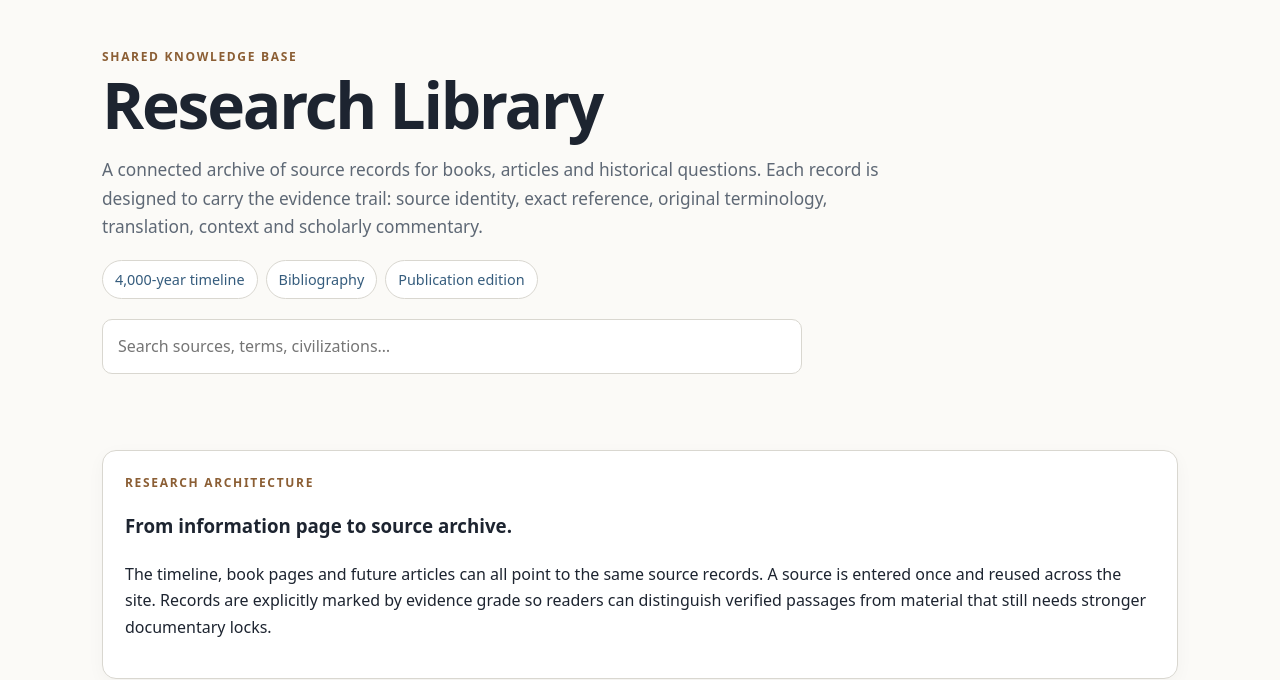
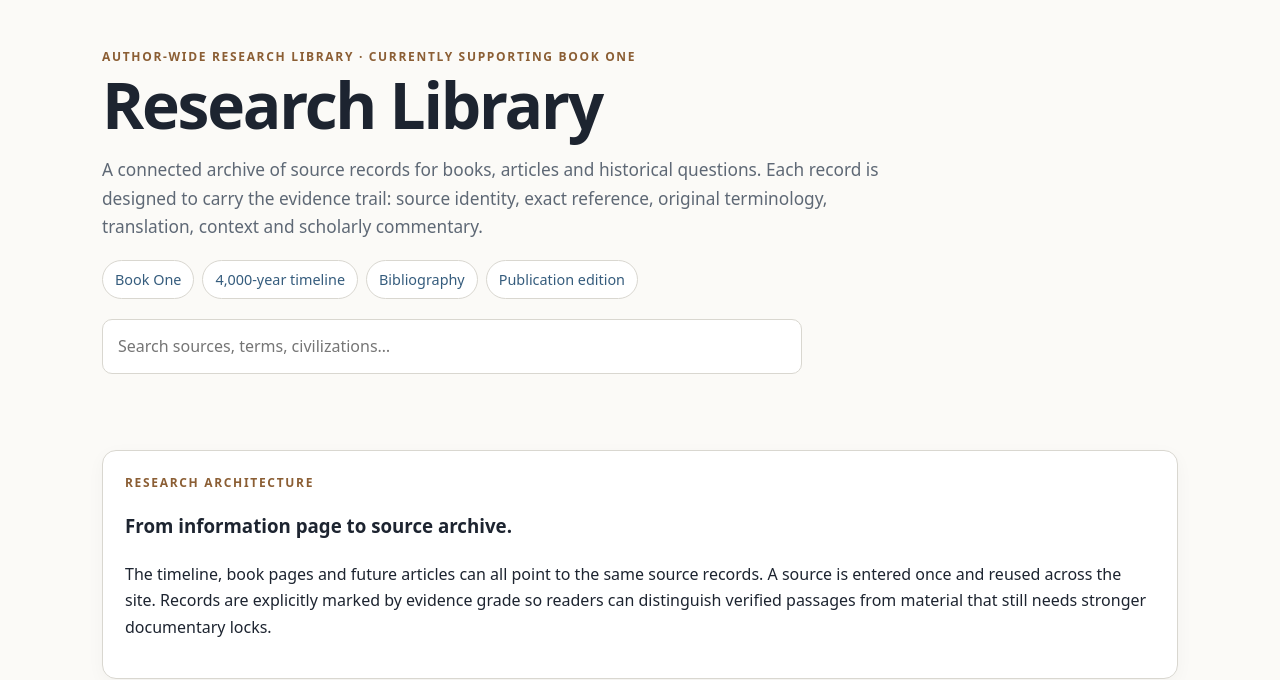
Before and after one commit to frankthewordsmith/frankthewordsmith.github.io, a plain HTML site: page research.html in a window 1280 px wide. Shown: the part 120-800 px from the top of the page. Drawn offline with Linux system fonts and the light colour scheme.

Commit message:
Clarify book-aware site architecture

```diff
--- a/research.html
+++ b/research.html
@@ -11,7 +11,7 @@
 
 <meta charset="utf-8"><meta name="viewport" content="width=device-width,initial-scale=1"><meta name="description" content="The FranktheWordsmith source-first research archive: primary texts, legal traditions, religious texts and scholarly references."><title>Research Library | FranktheWordsmith</title><link rel="stylesheet" href="assets/style.css"><link rel="icon" href="assets/Frank-the-Wordsmith-logo.png" type="image/png"><link rel="canonical" href="https://frankthewordsmith.github.io/research.html"></head><body>
 <header><div class="wrap nav"><a class="brand" href="index.html"><img src="assets/Frank-the-Wordsmith-logo.png" alt="Frank the Wordsmith" class="site-logo"></a><button class="menu" aria-label="Open navigation" aria-expanded="false" aria-controls="main-navigation">Menu</button><nav id="main-navigation"><a href="books.html">BOOKS</a><a href="research.html" aria-current="page">RESEARCH</a><a href="articles.html">ARTICLES</a><a href="about.html">ABOUT</a><a href="contact.html">CONTACT</a><a href="publication.html">PUBLICATION</a></nav></div></header>
-<main><div class="wrap breadcrumb"><a href="index.html">Home</a> / Research</div><section class="pagehead"><div class="wrap"><div class="eyebrow">Shared Knowledge Base</div><h1>Research Library</h1><p>A connected archive of source records for books, articles and historical questions. Each record is designed to carry the evidence trail: source identity, exact reference, original terminology, translation, context and scholarly commentary.</p><div class="pill-nav"><a href="timeline.html">4,000-year timeline</a><a href="references.html">Bibliography</a><a href="publication.html">Publication edition</a></div><input class="search" data-search aria-label="Search the research library" placeholder="Search sources, terms, civilizations…"></div></section>
+<main><div class="wrap breadcrumb"><a href="index.html">Home</a> / Research</div><section class="pagehead"><div class="wrap"><div class="eyebrow">Author-wide research library · currently supporting Book One</div><h1>Research Library</h1><p>A connected archive of source records for books, articles and historical questions. Each record is designed to carry the evidence trail: source identity, exact reference, original terminology, translation, context and scholarly commentary.</p><div class="pill-nav"><a href="book-usury.html">Book One</a><a href="timeline.html">4,000-year timeline</a><a href="references.html">Bibliography</a><a href="publication.html">Publication edition</a></div><input class="search" data-search aria-label="Search the research library" placeholder="Search sources, terms, civilizations…"></div></section>
 <section class="section"><div class="wrap"><div class="callout"><div class="mini-label">Research architecture</div><h3>From information page to source archive.</h3><p>The timeline, book pages and future articles can all point to the same source records. A source is entered once and reused across the site. Records are explicitly marked by evidence grade so readers can distinguish verified passages from material that still needs stronger documentary locks.</p></div></div></section>
 <section class="section"><div class="wrap"><div id="source-grid" class="grid source-grid"><p>Loading source records…</p></div></div></section></main>
 <footer><div class="wrap foot"><div><strong>FranktheWordsmith</strong><p class="muted">Source-first research</p></div><div><a href="about.html">About</a> · <a href="contact.html">Contact</a> · <a href="rights.html">Rights &amp; Permissions</a></div></div><div class="wrap" style="padding:12px 0 18px"><p class="muted small">© 2026 Ismail Bin Ebrahim. All rights reserved. <a href="rights.html">Rights &amp; Permissions</a></p></div></footer><script src="assets/site.js"></script><script src="assets/i18n.js"></script><script src="assets/research-page.js"></script></body></html>
```
